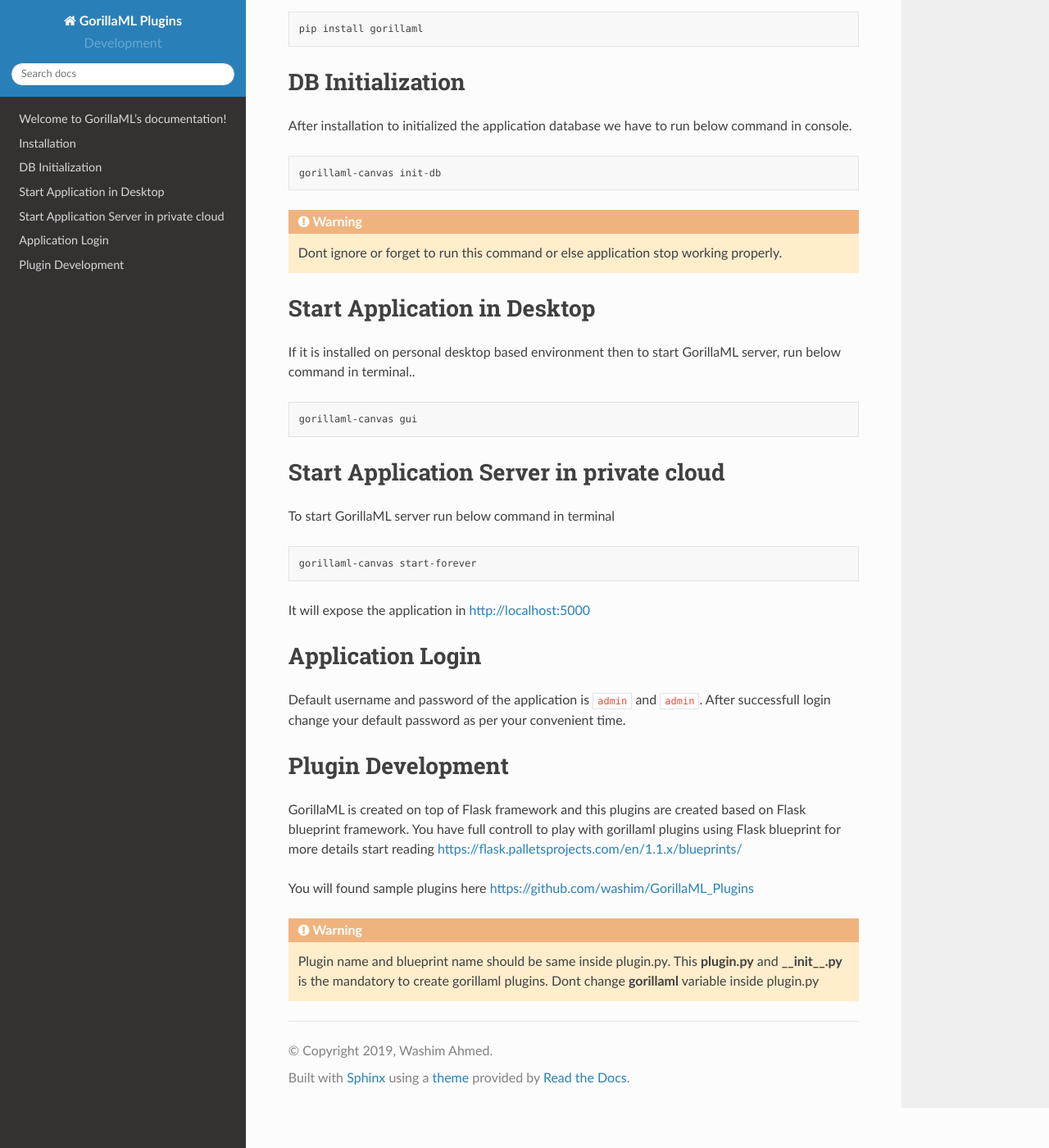
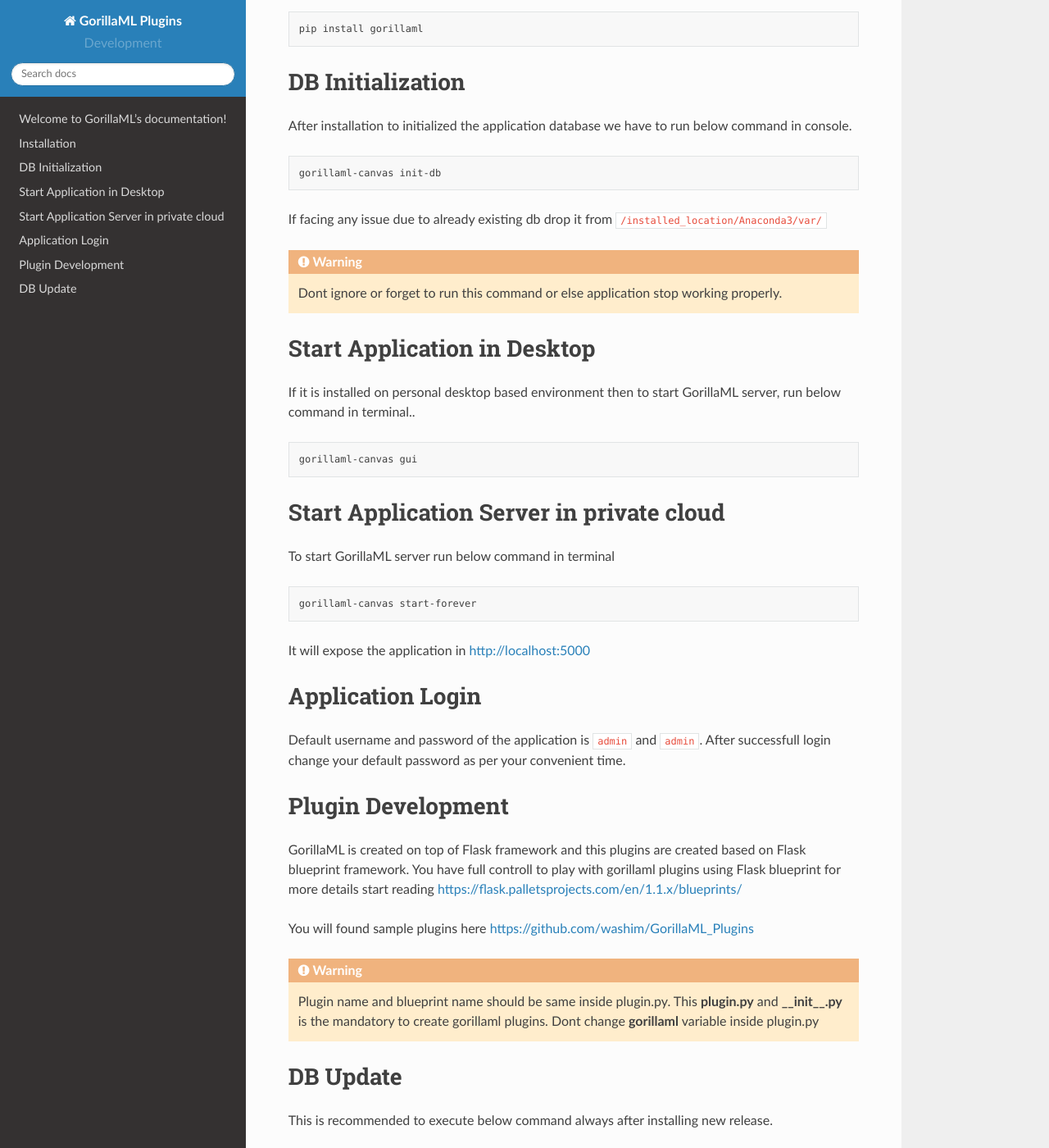
Before and after one commit to washim/GorillaML_Plugins, a Sphinx documentation site: the page built from docs/index.rst, in a window 1280 px wide and 1400 px high, scrolled down 303 px. Shown: the whole window at 82% size. Built offline with Sphinx 7.4.7 and the Read the Docs theme 2.0.0, drawn with Linux system fonts in a browser that asks for light colours; some of the changed text lies outside the part shown.

Commit message:
Update index.rst

```diff
--- a/docs/index.rst
+++ b/docs/index.rst
@@ -19,6 +19,8 @@
 .. code-block:: shell
 
     gorillaml-canvas init-db
+
+If facing any issue due to already existing db drop it from ``/installed_location/Anaconda3/var/``
 
 .. warning:: Dont ignore or forget to run this command or else application stop working properly.
 
@@ -52,3 +54,11 @@
 You will found sample plugins here https://github.com/washim/GorillaML_Plugins
 
 .. warning:: Plugin name and blueprint name should be same inside plugin.py. This **plugin.py** and **__init__.py** is the mandatory to create gorillaml plugins. Dont change **gorillaml** variable inside plugin.py
+
+DB Update
+=====================================
+This is recommended to execute below command always after installing new release.
+
+.. code-block:: shell
+
+    gorillaml-canvas db-update
```
